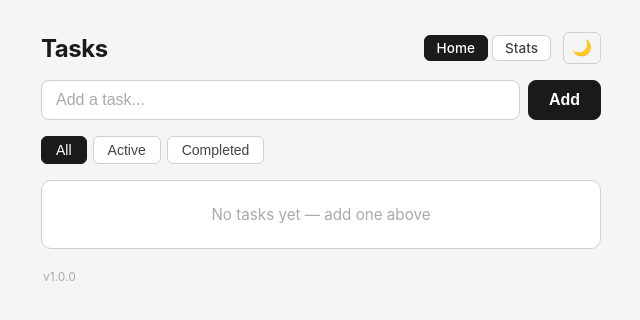
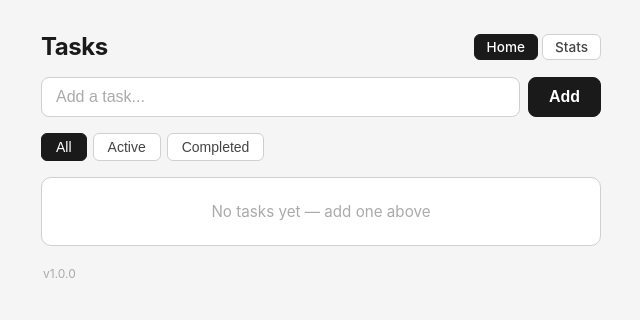
Before and after one commit to MadebyAe/metaflow-hello-web-test, a React (Vite) app: page / in a window 1280 px wide. Shown: the top 320 px of the page, without its empty margins (319-959 px from the left). Built offline with nearby package versions, Linux system fonts and the light colour scheme.

Commit message:
Remove theme-toggle button only but keep theme logic intact

```diff
--- a/src/app.tsx
+++ b/src/app.tsx
@@ -7,7 +7,6 @@ import { TaskInput } from './components/task-input'
 import { Filters } from './components/filters'
 import { TaskList } from './components/task-list'
 import { Footer } from './components/footer'
-import { ThemeToggle } from './components/theme-toggle'
 import { StatsPage } from './components/stats-page'
 import { NavLink } from './components/nav-link'
 
@@ -21,7 +20,7 @@ export function App() {
     clearCompleted,
     cyclePriority,
   } = useTasks()
-  const { theme, toggleTheme } = useTheme()
+  useTheme()
   const { pathname } = useLocation()
 
   const filteredTasks = tasks.filter((t) => {
@@ -49,7 +48,6 @@ export function App() {
             Stats
           </NavLink>
         </nav>
-        <ThemeToggle theme={theme} onToggle={toggleTheme} />
       </header>
 
       {pathname === '/stats' ? (
--- a/src/components/theme-toggle.tsx
+++ /dev/null
@@ -1,22 +0,0 @@
-interface ThemeToggleProps {
-  theme: 'light' | 'dark'
-  onToggle: () => void
-}
-
-export function ThemeToggle({ theme, onToggle }: ThemeToggleProps) {
-  const isDark = theme === 'dark'
-  const label = isDark ? 'Switch to light mode' : 'Switch to dark mode'
-  const icon = isDark ? '☀️' : '🌙'
-
-  return (
-    <button
-      className="theme-toggle"
-      onClick={onToggle}
-      aria-label={label}
-      aria-pressed={isDark}
-      title={label}
-    >
-      {icon}
-    </button>
-  )
-}
```
Also changed, not shown: 1 other file (tests, documents, lock files or other folders).
